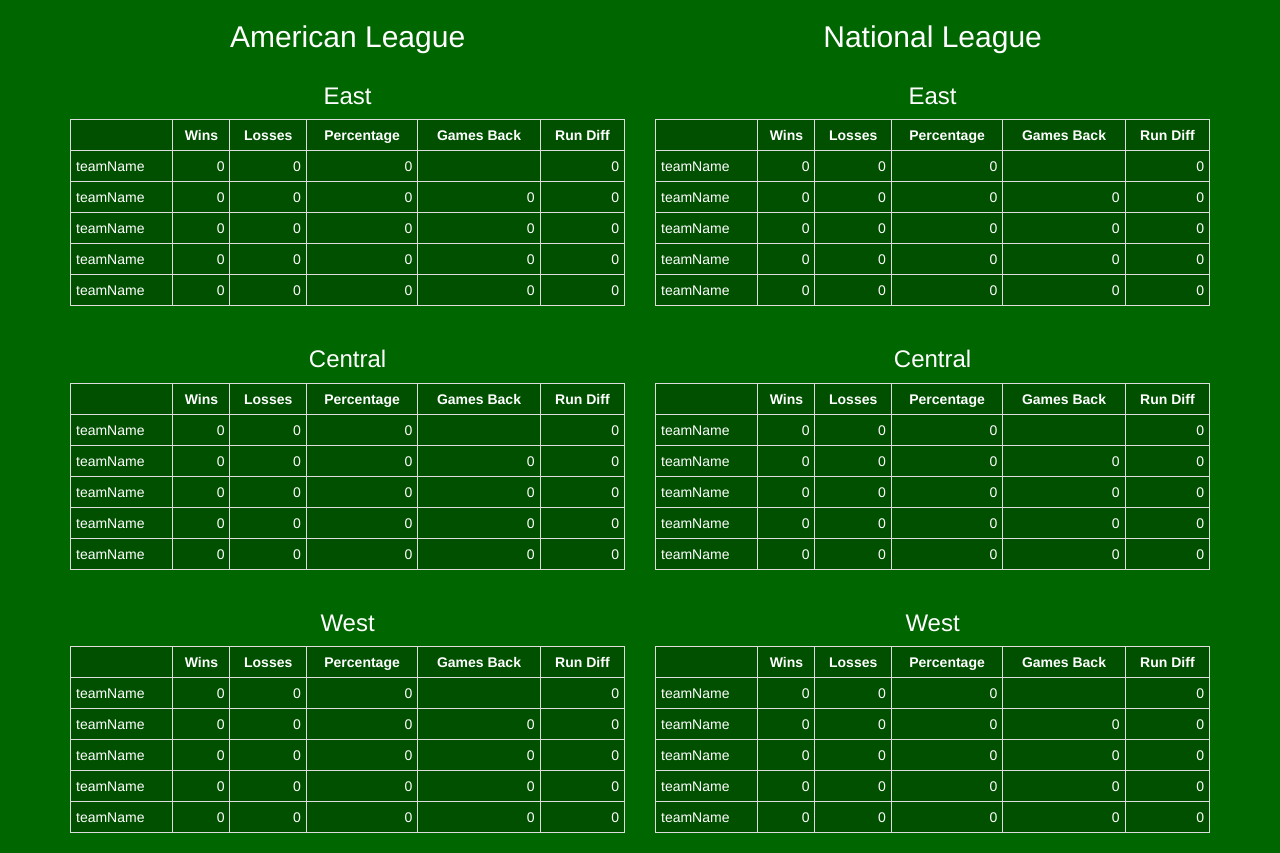
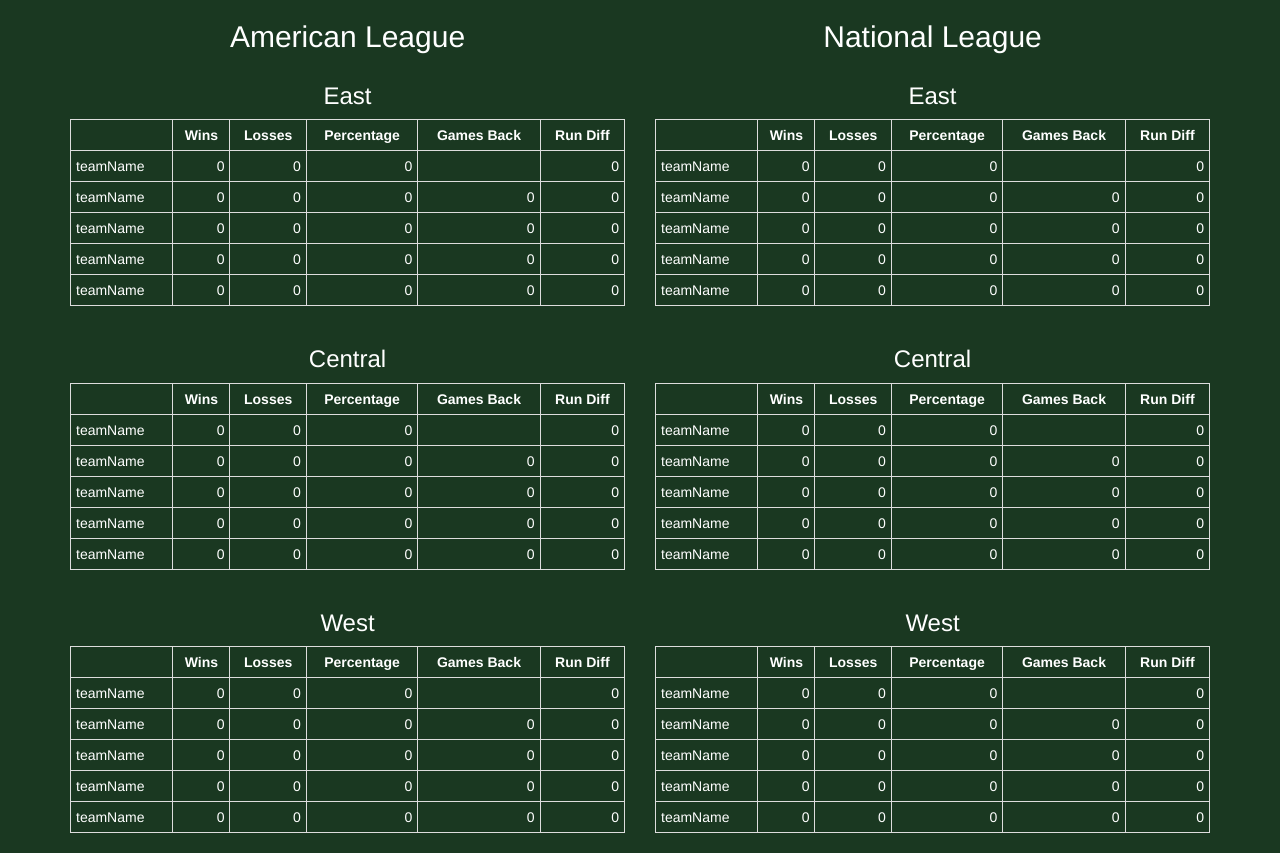
Before and after one commit to kamcma/mlb-standings, a PHP site: page / in a window 1280 px wide. Run offline with PHP 8.4, Linux system fonts and the light colour scheme.

Commit message:
Changed background green, fix SF xmlhttprequest

```diff
--- a/css/style.css
+++ b/css/style.css
@@ -1,10 +1,10 @@
 body {
-    background-color: #006600;
+    background-color: #1A3821;
     color: #ffffff;
     font-weight: bold;
 }
 table {
-    background-color: #005000;
+    /*background-color: #005000;*/
 }
 th {
     text-align: center;
--- a/js/script.js
+++ b/js/script.js
@@ -504,7 +504,7 @@ nlWest[0][1] = parseInt(lanData.firstChild.nextSibling.firstChild.nextSibling.ge
 nlWest[0][2] = parseInt(lanData.firstChild.nextSibling.firstChild.nextSibling.getAttribute("L"));
 nlWest[0][3] = parseInt(lanData.firstChild.nextSibling.firstChild.getAttribute("R")) - parseInt(lanData.firstChild.nextSibling.firstChild.nextSibling.getAttribute("R"));
 //Giants data
-var stlRequest = new XMLHttpRequest();
+var sfRequest = new XMLHttpRequest();
 sfRequest.open("GET", "http://gd2.mlb.com/components/team/stats/137-stats.xml", false);
 sfRequest.send()
 var sfData = sfRequest.responseXML;
```
